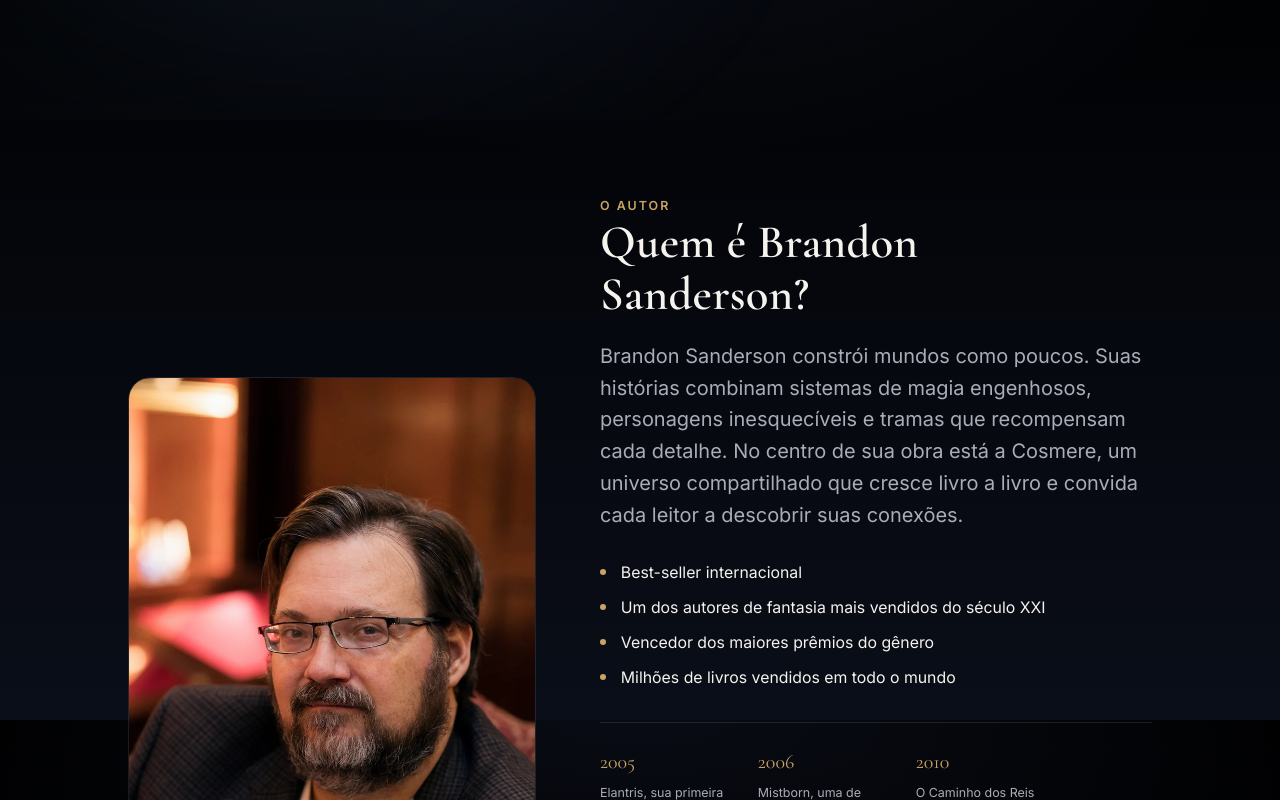
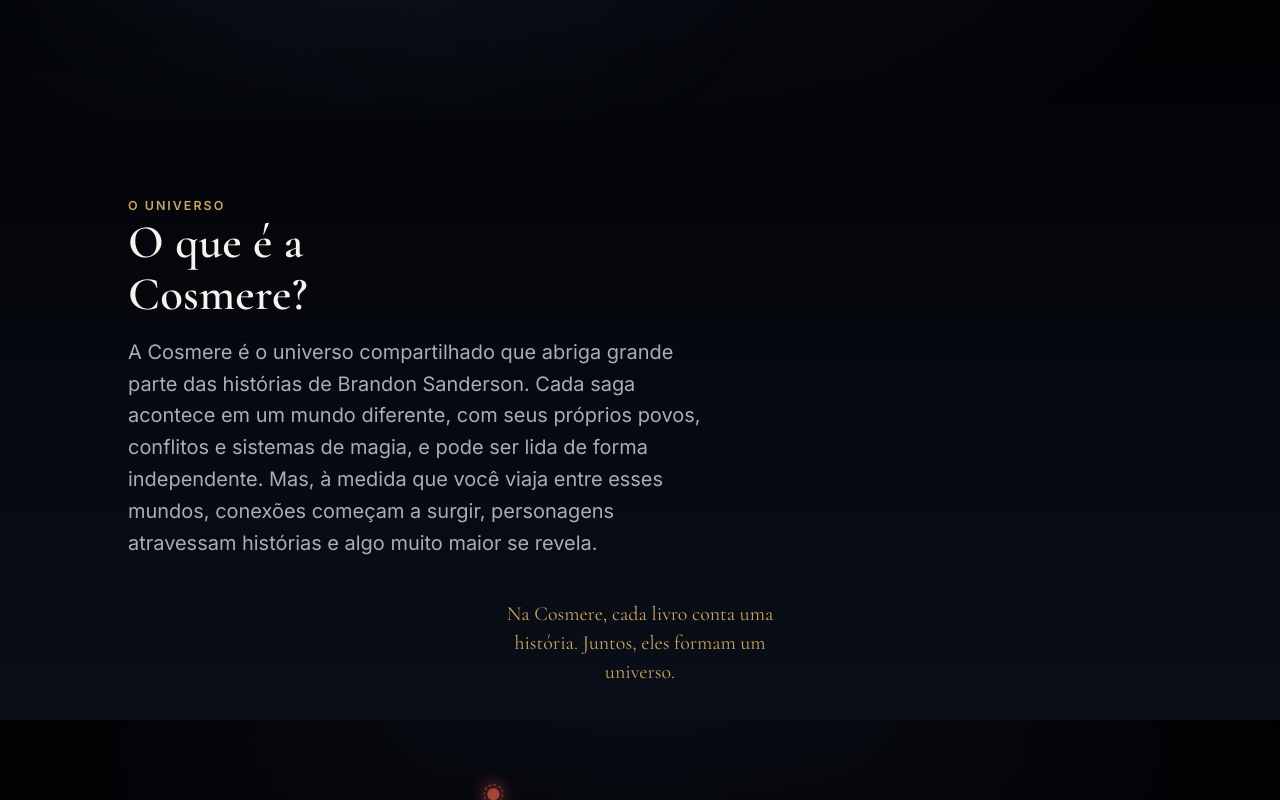
Before and after one commit to thadeucupello/cosmere-trama, a React (Vite) app in the folder cosmere/: page / in a window 1280 px wide. Shown: the part 880-1680 px from the top of the page. Built offline with nearby package versions, Linux system fonts and the light colour scheme.

Commit message:
Move Brandon section to end of home

```diff
--- a/cosmere/src/pages/HomePage.tsx
+++ b/cosmere/src/pages/HomePage.tsx
@@ -8,5 +8,5 @@
 
 export default function HomePage() {
   useEffect(() => { document.title = 'Descubra a Cosmere | Brandon Sanderson na Editora Trama'; }, []);
-  return <><Hero /><AboutAuthor /><WhatIsCosmere /><ExploreWorlds /><LatestArticles /><PathSelector /></>;
+  return <><Hero /><WhatIsCosmere /><ExploreWorlds /><LatestArticles /><PathSelector /><AboutAuthor /></>;
 }
```
